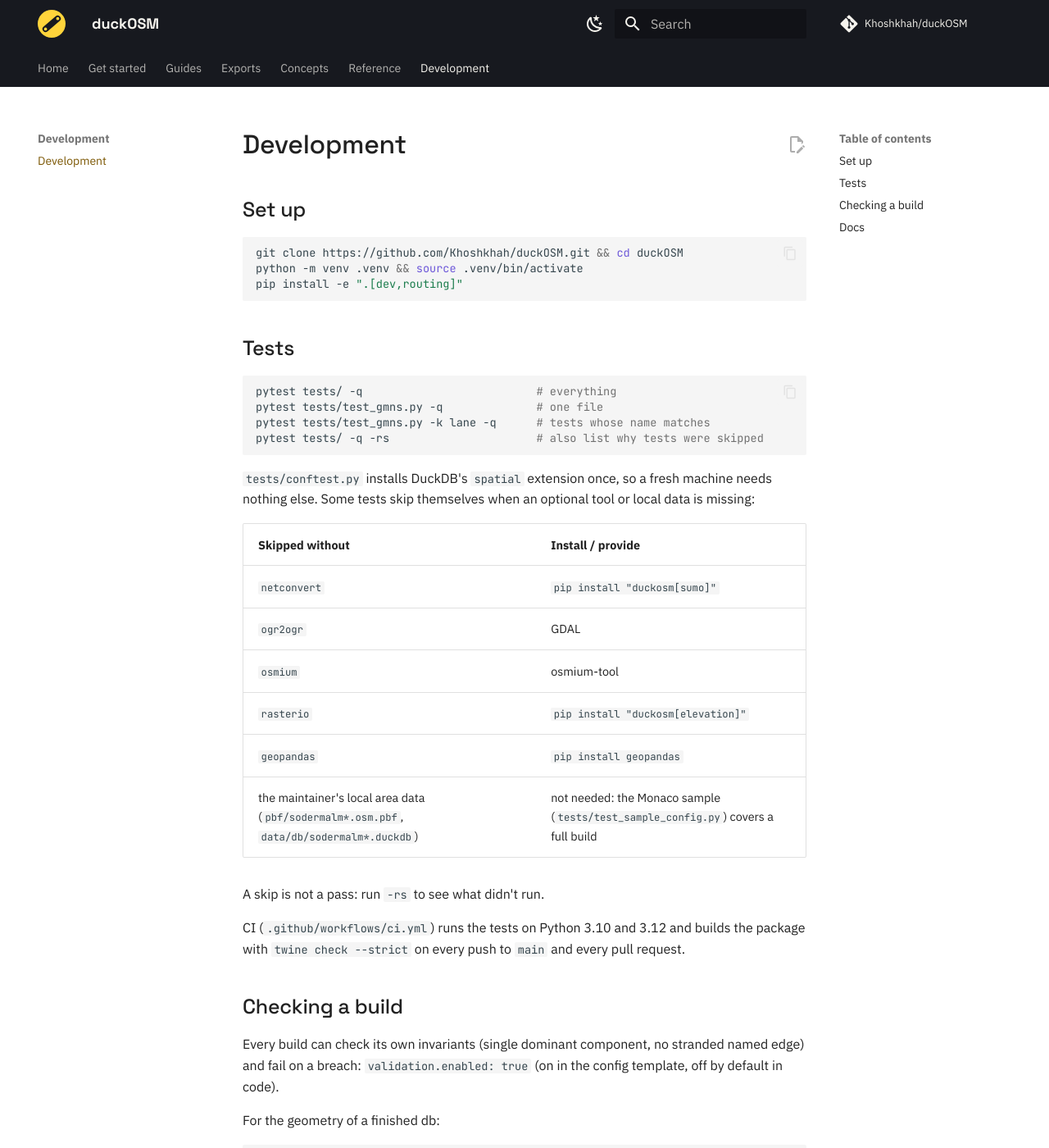
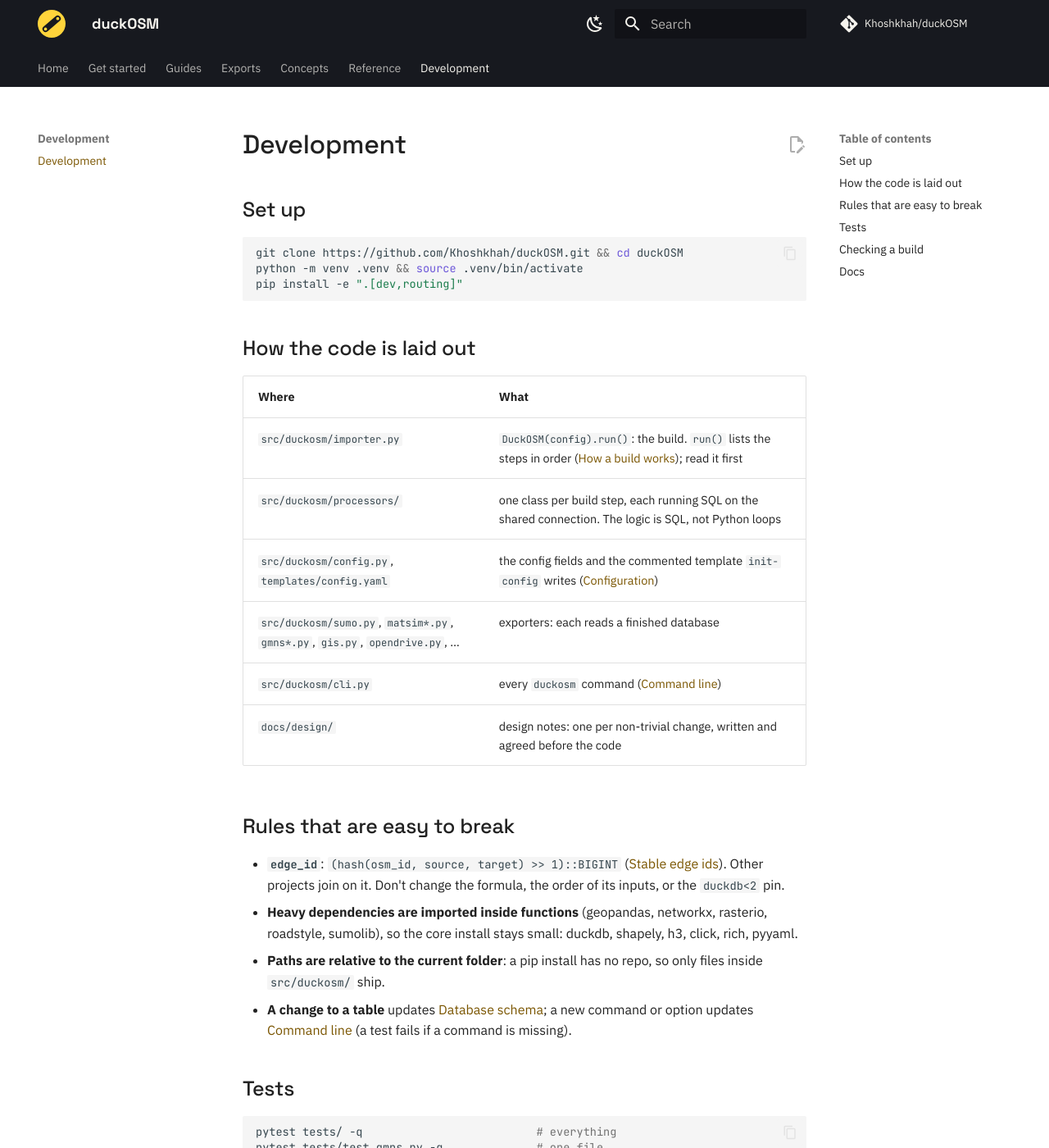
Before and after one commit to Khoshkhah/duckOSM, an MkDocs documentation site: the page built from docs/development.md, in a window 1280 px wide and 1400 px high. Shown: the whole window at 82% size. Built offline with MkDocs 1.6.1 and Material for MkDocs 9.7.7, drawn with Linux system fonts in a browser that asks for light colours; comment, search, counter and statistics services are not loaded; some of the changed text lies outside the part shown.

Commit message:
docs: Development — how the code is laid out, rules that are easy to break, what CI runs and skips, the route map browser check, rebuilding the docs maps and Monaco numbers
Co-Authored-By: Claude Opus 5.5 <noreply@anthropic.com>

````diff
--- a/docs/development.md
+++ b/docs/development.md
@@ -7,6 +7,28 @@ git clone https://github.com/Khoshkhah/duckOSM.git && cd duckOSM
 python -m venv .venv && source .venv/bin/activate
 pip install -e ".[dev,routing]"
 ```
+
+## How the code is laid out
+
+| Where | What |
+|---|---|
+| `src/duckosm/importer.py` | `DuckOSM(config).run()`: the build. `run()` lists the steps in order ([How a build works](concepts/build.md)); read it first |
+| `src/duckosm/processors/` | one class per build step, each running SQL on the shared connection. The logic is SQL, not Python loops |
+| `src/duckosm/config.py`, `templates/config.yaml` | the config fields and the commented template `init-config` writes ([Configuration](reference/configuration.md)) |
+| `src/duckosm/sumo.py`, `matsim*.py`, `gmns*.py`, `gis.py`, `opendrive.py`, … | exporters: each reads a finished database |
+| `src/duckosm/cli.py` | every `duckosm` command ([Command line](reference/cli.md)) |
+| `docs/design/` | design notes: one per non-trivial change, written and agreed before the code |
+
+## Rules that are easy to break
+
+- **`edge_id`**: `(hash(osm_id, source, target) >> 1)::BIGINT` ([Stable edge ids](concepts/edge-ids.md)).
+  Other projects join on it. Don't change the formula, the order of its inputs, or the `duckdb<2` pin.
+- **Heavy dependencies are imported inside functions** (geopandas, networkx, rasterio, roadstyle,
+  sumolib), so the core install stays small: duckdb, shapely, h3, click, rich, pyyaml.
+- **Paths are relative to the current folder**: a pip install has no repo, so only files inside
+  `src/duckosm/` ship.
+- **A change to a table** updates [Database schema](reference/database.md); a new command or
+  option updates [Command line](reference/cli.md) (a test fails if a command is missing).
 
 ## Tests
 
@@ -31,8 +53,17 @@ else. Some tests skip themselves when an optional tool or local data is missing:
 
 A skip is not a pass: run `-rs` to see what didn't run.
 
-CI (`.github/workflows/ci.yml`) runs the tests on Python 3.10 and 3.12 and builds the package with
-`twine check --strict` on every push to `main` and every pull request.
+CI (`.github/workflows/ci.yml`) installs GDAL and osmium, runs the tests on Python 3.10 and 3.12
+with `pip install -e ".[dev,routing,sumo]"`, and builds the package with `twine check --strict`, on
+every push to `main` and every pull request. The map tests need the `viz` extra, which CI doesn't
+install, so they are skipped there: run them locally with `pip install -e ".[dev,routing,viz]"`.
+
+A route map has no unit test for what happens in the browser. Check one by hand with playwright
+(`pip install playwright && playwright install chromium`):
+
+```bash
+python scripts/route_map_stress.py reports/monaco_route_map.html   # random trips, on and off screen
+```
 
 ## Checking a build
 
@@ -62,3 +93,14 @@ mkdocs build --strict         # what CI runs: a broken link fails the build
 `.github/workflows/docs.yml` builds the site and deploys it to GitHub Pages on every push to `main`
 that touches `docs/` or `mkdocs.yml`. Pages under `docs/design/` are design notes: they stay in the
 repo but are not published.
+
+The two maps embedded in the docs are built from the Monaco sample (with the `viz` extra):
+
+```bash
+duckosm build -c config/sample_monaco.yaml && duckosm multimodal monaco.duckdb
+duckosm viz monaco.duckdb -m driving && cp reports/monaco_driving_network.html docs/maps/monaco_driving.html
+duckosm route-map monaco.duckdb -m driving -o docs/maps/monaco_route_map.html
+```
+
+The Monaco numbers quoted in the docs come from the same build: rebuild them after a change to what
+a build keeps.
````
Also changed, not shown: docs/design/docs_structure.md (+1 -1 lines).
